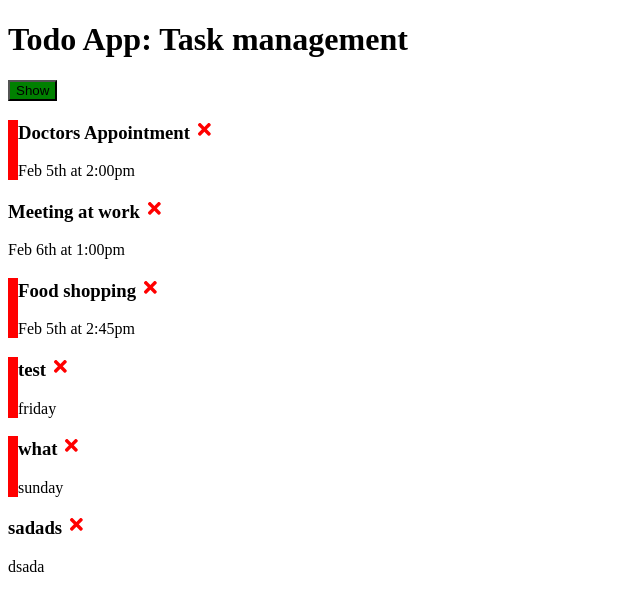
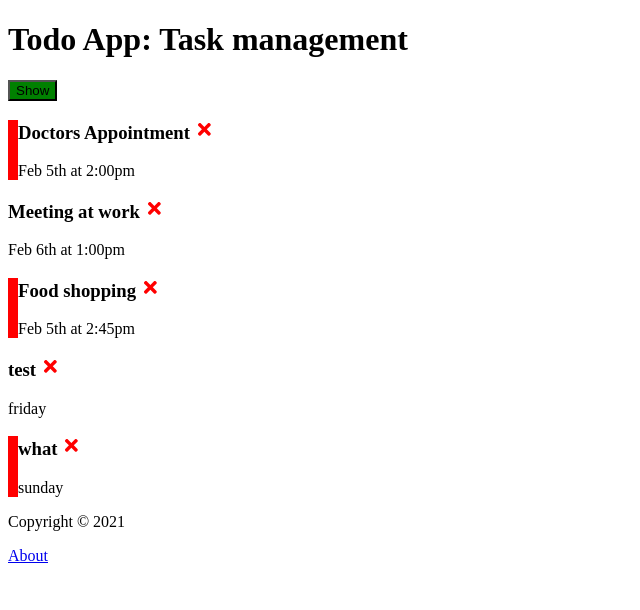
Before and after one commit to Patrick1870/react-todo-app, a React (Create React App) app: page / in a window 1280 px wide. Shown: the top 610 px of the page, without its empty margins (0-640 px from the left). Built offline with nearby package versions, Linux system fonts and the light colour scheme; data requests are answered from the project's data file.

Commit message:
Added React Router Dom

```diff
--- a/db.json
+++ b/db.json
@@ -21,7 +21,7 @@
     {
       "text": "test",
       "day": "friday",
-      "reminder": true,
+      "reminder": false,
       "id": 3
     },
     {
@@ -29,12 +29,6 @@
       "day": "sunday",
       "reminder": true,
       "id": 4
-    },
-    {
-      "text": "sadads",
-      "day": "dsada",
-      "reminder": false,
-      "id": 5
     }
   ]
 }
--- a/package.json
+++ b/package.json
@@ -10,6 +10,7 @@
     "react": "^17.0.1",
     "react-dom": "^17.0.1",
     "react-icons": "^4.2.0",
+    "react-router-dom": "^5.2.0",
     "react-scripts": "4.0.3",
     "web-vitals": "^1.1.0"
   },
--- a/src/App.js
+++ b/src/App.js
@@ -1,8 +1,11 @@
 import { useState, useEffect } from 'react';
+import { BrowserRouter as Router, Route } from 'react-router-dom';
 
 import Header from './components/Header';
+import Footer from './components/Footer';
 import Tasks from './components/Tasks';
 import AddTask from './components/AddTask';
+import About from './components/About';
 
 
 function App() {
@@ -86,6 +89,7 @@
       <Header title="Todo App: Task management" onAdd={() => setShowAddTask(!showAddTask)} showAdd={showAddTask} />
       {showAddTask && <AddTask  onAdd={addTask} />}
       {tasks.length > 0 ? <Tasks tasks={tasks} onDelete={deleteTask} onToggle={toggleReminder} /> : 'No tasks to show.'}
+      <Footer />
     </div>
   );
 }
--- /dev/null
+++ b/src/components/About.jsx
@@ -0,0 +1,10 @@
+const About = () => {
+	return (
+		<div>
+			<h4> Version 1.0.0</h4>
+			<a href="/">Go Back</a>
+		</div>
+	)
+}
+
+export default About;
--- /dev/null
+++ b/src/components/Footer.jsx
@@ -0,0 +1,10 @@
+const Footer = () => {
+	return (
+		<footer>
+			<p>Copyright &copy; 2021</p>
+			<a href="/about">About</a>
+		</footer>
+	)
+}
+
+export default Footer;
```
Also changed, not shown: 1 other file (tests, documents, lock files or other folders).
